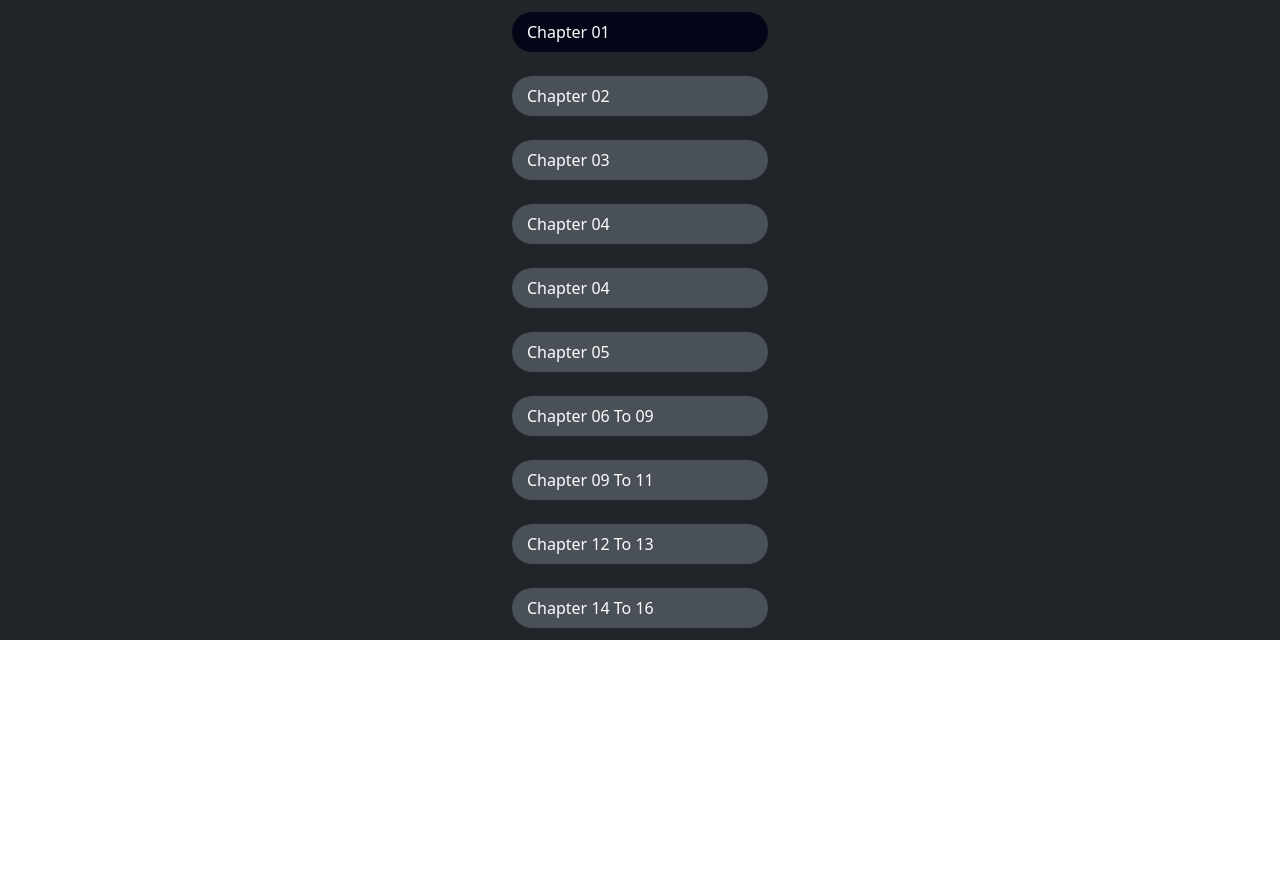
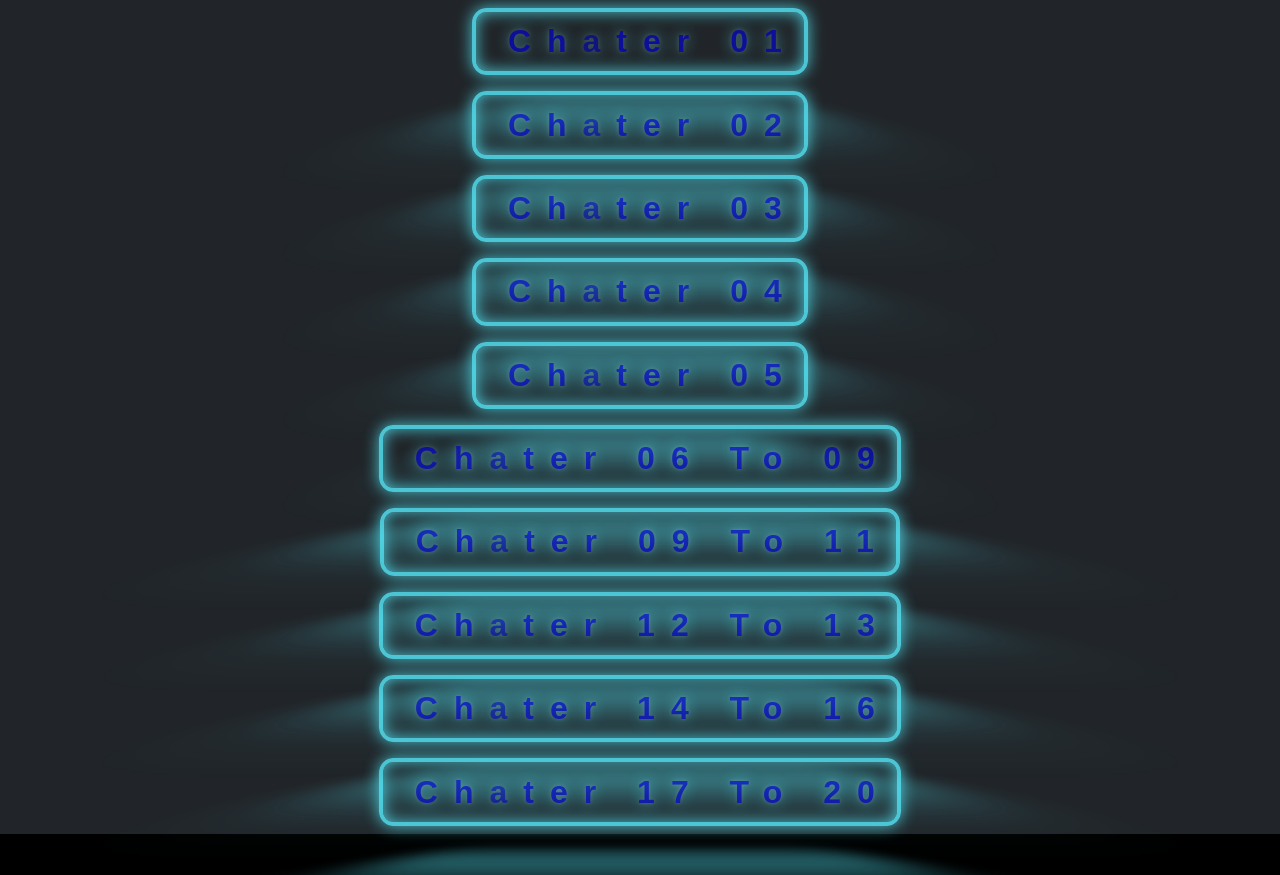
Before and after one commit to talha-anxari/javaScriptAssignment, a plain HTML site: page index.html in a window 1280 px wide. Before the commit the page ends 800 px from the top, so only its background shows below. Drawn offline with nearby package versions, Linux system fonts and the light colour scheme.

Commit message:
Chapter 17 to 20

```diff
--- /dev/null
+++ b/CSS/index.css
@@ -0,0 +1,284 @@
+*{
+    margin:0;
+    padding:0;
+    box-sizing:border-box;
+}
+@import url("https://fonts.googleapis.com/css?family=Raleway");
+
+:root {
+  --glow-color: hsl(186, 100%, 67%);
+}
+
+*,
+*::before,
+*::after {
+  box-sizing: border-box;
+}
+
+html,
+body {
+  /* height: 100%;
+  width: 100%;
+  overflow: hidden; */
+}
+
+body {
+  min-height: 100vh;
+  display: flex;
+  justify-content: center;
+  align-items: center;
+  background: black;
+}
+ul {
+    display: flex;
+    justify-content: center;
+    background-color: #212529;
+    flex-direction: column;
+    width: 100%;
+    align-items: center;
+}
+
+ul li {
+    margin-block: 12px;
+    list-style: none;
+    padding: 8px 15px;
+    width: 15%;
+}
+
+ul li a {
+    text-decoration: none;
+    color: #fff;
+}
+
+.button-89 {
+    --b: 3px;
+    /* border thickness */
+    --s: .45em;
+    /* size of the corner */
+    --color: #fff;
+
+    padding: calc(.5em + var(--s)) calc(.9em + var(--s));
+    color: var(--color);
+    --_p: var(--s);
+    background:
+        conic-gradient(from 90deg at var(--b) var(--b), #0000 90deg, var(--color) 0) var(--_p) var(--_p)/calc(100% - var(--b) - 2*var(--_p)) calc(100% - var(--b) - 2*var(--_p));
+    transition: .3s linear, color 0s, background-color 0s;
+    outline: var(--b) solid #0000;
+    outline-offset: .6em;
+    font-size: 16px;
+
+    border: 0;
+
+    user-select: none;
+    -webkit-user-select: none;
+    touch-action: manipulation;
+}
+
+.button-89:hover,
+.button-89:focus-visible {
+    --_p: 0px;
+    outline-color: var(--color);
+    outline-offset: .05em;
+}
+
+.button-89:active {
+    background: var(--color);
+    color: #fff;
+}
+
+.glowing-btn {
+  position: relative;
+  color: var(--glow-color);
+  cursor: pointer;
+  padding: 0.35em 1em;
+  border: 0.15em solid var(--glow-color);
+  border-radius: 0.45em;
+  background: none;
+  perspective: 2em;
+  font-family: "Raleway", sans-serif;
+  font-size: 2em;
+  font-weight: 900;
+  letter-spacing: .5em;
+
+  -webkit-box-shadow: inset 0px 0px 0.5em 0px var(--glow-color),
+    0px 0px 0.5em 0px var(--glow-color);
+  -moz-box-shadow: inset 0px 0px 0.5em 0px var(--glow-color),
+    0px 0px 0.5em 0px var(--glow-color);
+  box-shadow: inset 0px 0px 0.5em 0px var(--glow-color),
+    0px 0px 0.5em 0px var(--glow-color);
+  animation: border-flicker 2s linear infinite;
+  margin-block: 8px;
+}
+
+.glowing-txt {
+  float: left;
+  margin-right: -0.8em;
+  -webkit-text-shadow: 0 0 0.125em hsl(0 0% 100% / 0.3),
+    0 0 0.45em var(--glow-color);
+  -moz-text-shadow: 0 0 0.125em hsl(0 0% 100% / 0.3),
+    0 0 0.45em var(--glow-color);
+  text-shadow: 0 0 0.125em hsl(0 0% 100% / 0.3), 0 0 0.45em var(--glow-color);
+  animation: text-flicker 3s linear infinite;
+}
+
+.faulty-letter {
+  opacity: 0.5;
+  animation: faulty-flicker 2s linear infinite;
+}
+
+.glowing-btn::before {
+  content: "";
+  position: absolute;
+  top: 0;
+  bottom: 0;
+  left: 0;
+  right: 0;
+  opacity: 0.7;
+  filter: blur(1em);
+  transform: translateY(120%) rotateX(95deg) scale(1, 0.35);
+  background: var(--glow-color);
+  pointer-events: none;
+}
+
+.glowing-btn::after {
+  content: "";
+  position: absolute;
+  top: 0;
+  left: 0;
+  right: 0;
+  bottom: 0;
+  opacity: 0;
+  z-index: -1;
+  background-color: var(--glow-color);
+  box-shadow: 0 0 2em 0.2em var(--glow-color);
+  transition: opacity 100ms linear;
+}
+
+.glowing-btn:hover {
+  color: rgba(0, 0, 0, 0.8);
+  text-shadow: none;
+  animation: none;
+}
+
+.glowing-btn:hover .glowing-txt {
+  animation: none;
+}
+
+.glowing-btn:hover .faulty-letter {
+  animation: none;
+  text-shadow: none;
+  opacity: 1;
+}
+
+.glowing-btn:hover:before {
+  filter: blur(1.5em);
+  opacity: 1;
+}
+
+.glowing-btn:hover:after {
+  opacity: 1;
+}
+
+@keyframes faulty-flicker {
+  0% {
+    opacity: 0.1;
+  }
+  2% {
+    opacity: 0.1;
+  }
+  4% {
+    opacity: 0.5;
+  }
+  19% {
+    opacity: 0.5;
+  }
+  21% {
+    opacity: 0.1;
+  }
+  23% {
+    opacity: 1;
+  }
+  80% {
+    opacity: 0.5;
+  }
+  83% {
+    opacity: 0.4;
+  }
+
+  87% {
+    opacity: 1;
+  }
+}
+
+@keyframes text-flicker {
+  0% {
+    opacity: 0.1;
+  }
+
+  2% {
+    opacity: 1;
+  }
+
+  8% {
+    opacity: 0.1;
+  }
+
+  9% {
+    opacity: 1;
+  }
+
+  12% {
+    opacity: 0.1;
+  }
+  20% {
+    opacity: 1;
+  }
+  25% {
+    opacity: 0.3;
+  }
+  30% {
+    opacity: 1;
+  }
+
+  70% {
+    opacity: 0.7;
+  }
+  72% {
+    opacity: 0.2;
+  }
+
+  77% {
+    opacity: 0.9;
+  }
+  100% {
+    opacity: 0.9;
+  }
+}
+
+@keyframes border-flicker {
+  0% {
+    opacity: 0.1;
+  }
+  2% {
+    opacity: 1;
+  }
+  4% {
+    opacity: 0.1;
+  }
+
+  8% {
+    opacity: 1;
+  }
+  70% {
+    opacity: 0.7;
+  }
+  100% {
+    opacity: 1;
+  }
+}
+
+@media only screen and (max-width: 600px) {
+  .glowing-btn{
+    font-size: 1em;
+  }
+}
--- a/index.html
+++ b/index.html
@@ -1,50 +1,40 @@
 <!DOCTYPE html>
 <html lang="en">
+
 <head>
     <meta charset="UTF-8">
     <meta name="viewport" content="width=device-width, initial-scale=1.0">
     <link rel="stylesheet" href="https://unicons.iconscout.com/release/v4.0.8/css/line.css">
-    <script src="https://cdn.tailwindcss.com"></script>
+    <link rel="stylesheet" href="CSS/index.css">
     <!-- Favicon Link -->
     <link rel="shortcut icon" href="favicon/icons8-javascript-16.png" type="image/x-icon">
     <title>JavaScript Course</title>
-<style>
-    ul{
-        display: flex;
-        justify-content: center;
-        background-color: #212529;
-        flex-direction: column;
-        width: 100%;
-        align-items: center;
-    }
-    ul li{
-        margin-block: 12px;
-        list-style: none;
-        padding: 8px 15px;
-        border-radius: 30px;
-        background-color: #495057;
-        width: 20%;
-    }
-    ul li a{
-        text-decoration: none;
-        color: #fff;
-    }
-</style>
 </head>
+
 <body>
     <ul>
-        <li class="bg-slate-950"><a href="Chapter 01/index.html" target="_blank">Chapter 01</a></li>
-        <li><a href="Chapter 02/index.html" target="_blank">Chapter 02</a></li>
-        <li><a href="Chapter 03/index.html" target="_blank">Chapter 03</a></li>
-        <li><a href="Chapter 04/index.html" target="_blank">Chapter 04</a></li>
-        <li><a href="Chapter 04/index.html" target="_blank">Chapter 04</a></li>
-    </ul>
-    <ul>
-      <li><a href="Chapter 05/index.html">Chapter 05</a></li>
-      <li><a href="Chapter 06/index.html">Chapter 06 To 09</a></li>
-      <li><a href="Chapter 09 To 11/index.html">Chapter 09 To 11</a></li>
-      <li><a href="Chapter 12 To 13/index.html">Chapter 12 To 13</a></li>
-      <li><a href="Chapter 14 To 16/index.html">Chapter 14 To 16</a></li>
+        <!-- <li><a class="button-89" role="button" href="Chapter 01/index.html" target="_blank">Chapter 01</a></li>
+        <li><a class="button-89" role="button" href="Chapter 02/index.html" target="_blank">Chapter 02</a></li>
+        <li><a class="button-89" role="button" href="Chapter 03/index.html" target="_blank">Chapter 03</a></li>
+        <li><a class="button-89" role="button" href="Chapter 04/index.html" target="_blank">Chapter 04</a></li>
+        <li><a class="button-89" role="button" href="Chapter 04/index.html" target="_blank">Chapter 04</a></li>
+        <li><a class="button-89" role="button" href="Chapter 05/index.html">Chapter 05</a></li>
+        <li><a class="button-89" role="button" href="Chapter 06/index.html">Chapter 06 To 09</a></li>
+        <li><a class="button-89" role="button" href="Chapter 09 To 11/index.html">Chapter 09 To 11</a></li>
+        <li><a class="button-89" role="button" href="Chapter 12 To 13/index.html">Chapter 12 To 13</a></li>
+        <li><a class="button-89" role="button" href="Chapter 14 To 16/index.html">Chapter 14 To 16</a></li>
+        <li><a class="button-89" role="button" href="Chapter 17 To 20/index.html">Chapter 17 To 20</a></li> -->
+        <button class='glowing-btn'><a href="Chapter 01/index.html" target="_blank"><span class='glowing-txt'>Ch<span class='faulty-letter'>a</span>ter 01</span></a></button>
+        <button class='glowing-btn'><a href="Chapter 02/index.html"><span class='glowing-txt'>Ch<span class='faulty-letter'>a</span>ter 02</span></a></button>
+        <button class='glowing-btn'><a href="Chapter 03/index.html"><span class='glowing-txt'>Ch<span class='faulty-letter'>a</span>ter 03</span></a></button>
+        <button class='glowing-btn'><a href="Chapter 04/index.html"><span class='glowing-txt'>Ch<span class='faulty-letter'>a</span>ter 04</span></a></button>
+        <button class='glowing-btn'><a href="Chapter 05/index.html"><span class='glowing-txt'>Ch<span class='faulty-letter'>a</span>ter 05</span></a></button>
+        <button class='glowing-btn'><a href="Chapter 06 To 09/index.html"><span class='glowing-txt'>Ch<span class='faulty-letter'>a</span>ter 06 To 09</span></a></button>
+        <button class='glowing-btn'><a href="Chapter 09 To 11/index.html"><span class='glowing-txt'>Ch<span class='faulty-letter'>a</span>ter 09 To 11</span></a></button>
+        <button class='glowing-btn'><a href="Chapter 12 To 13/index.html"><span class='glowing-txt'>Ch<span class='faulty-letter'>a</span>ter 12 To 13</span></a></button>
+        <button class='glowing-btn'><a href="Chapter 14 To 16/index.html"><span class='glowing-txt'>Ch<span class='faulty-letter'>a</span>ter 14 To 16</span></a></button>
+        <button class='glowing-btn'><a href="Chapter 17 To 20/index.html"><span class='glowing-txt'>Ch<span class='faulty-letter'>a</span>ter 17 To 20</span></a></button>
     </ul>
 </body>
+
 </html>
```
Also changed, not shown: Chapter 17 To 20/Js/app.js (added, +134 -0 lines), Chapter 17 To 20/index.html (added, +11 -0 lines).
